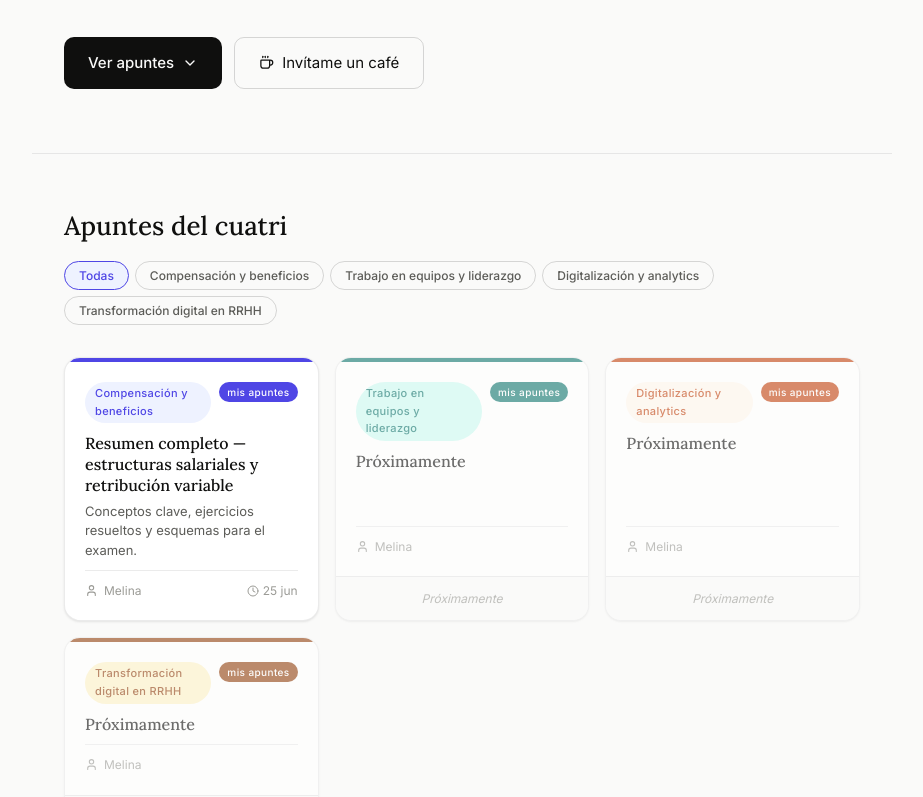
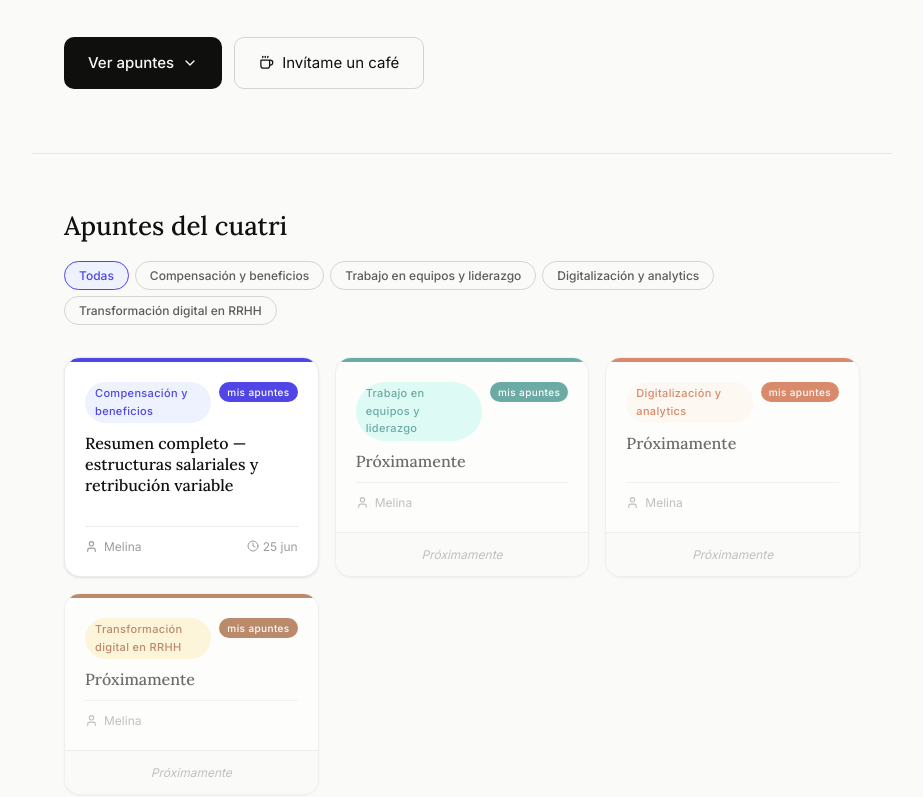
Before and after one commit to melinarivera/apuntes-master, a React (Vite) app: page / in a window 1280 px wide. Shown: the part 406-1203 px from the top of the page, without its empty margins (178-1101 px from the left). Built offline with nearby package versions, Linux system fonts and the light colour scheme.

Commit message:
fix: remove description from MY_NOTES for 'Compensación y beneficios' and update NoteCard to hide description

```diff
--- a/src/App.jsx
+++ b/src/App.jsx
@@ -4,7 +4,7 @@ import NoteCard from './NoteCard'
 import './index.css'
 
 const MY_NOTES = [
-  { id: 'own-1', materia: 'Compensación y beneficios', titulo: 'Resumen completo — estructuras salariales y retribución variable', descripcion: 'Conceptos clave, ejercicios resueltos y esquemas para el examen.', autor: 'Melina', paginas: null, pdf_url: null, es_propio: true, created_at: new Date().toISOString() },
+  { id: 'own-1', materia: 'Compensación y beneficios', titulo: 'Resumen completo — estructuras salariales y retribución variable', descripcion: null, autor: 'Melina', paginas: null, pdf_url: null, es_propio: true, created_at: new Date().toISOString() },
   { id: 'own-2', materia: 'Trabajo en equipos y liderazgo', titulo: 'Próximamente', descripcion: null, autor: 'Melina', paginas: null, pdf_url: null, es_propio: true, created_at: new Date().toISOString() },
   { id: 'own-3', materia: 'Digitalización y analytics', titulo: 'Próximamente', descripcion: null, autor: 'Melina', paginas: null, pdf_url: null, es_propio: true, created_at: new Date().toISOString() },
   { id: 'own-4', materia: 'Transformación digital en RRHH', titulo: 'Próximamente', descripcion: null, autor: 'Melina', paginas: null, pdf_url: null, es_propio: true, created_at: new Date().toISOString() },
--- a/src/NoteCard.jsx
+++ b/src/NoteCard.jsx
@@ -56,11 +56,6 @@ export default function NoteCard({ note, isOwn }) {
           <h3 style={{ fontFamily: 'var(--font-serif)', fontSize: '16px', fontWeight: 500, lineHeight: 1.3 }}>
             {note.titulo}
           </h3>
-          {note.descripcion && (
-            <p style={{ fontSize: '13px', color: 'var(--text-secondary)', marginTop: '6px', lineHeight: 1.5 }}>
-              {note.descripcion}
-            </p>
-          )}
         </div>
 
         <div style={{ marginTop: 'auto', paddingTop: '10px', borderTop: '1px solid var(--border)', display: 'flex', justifyContent: 'space-between', alignItems: 'center' }}>
```
